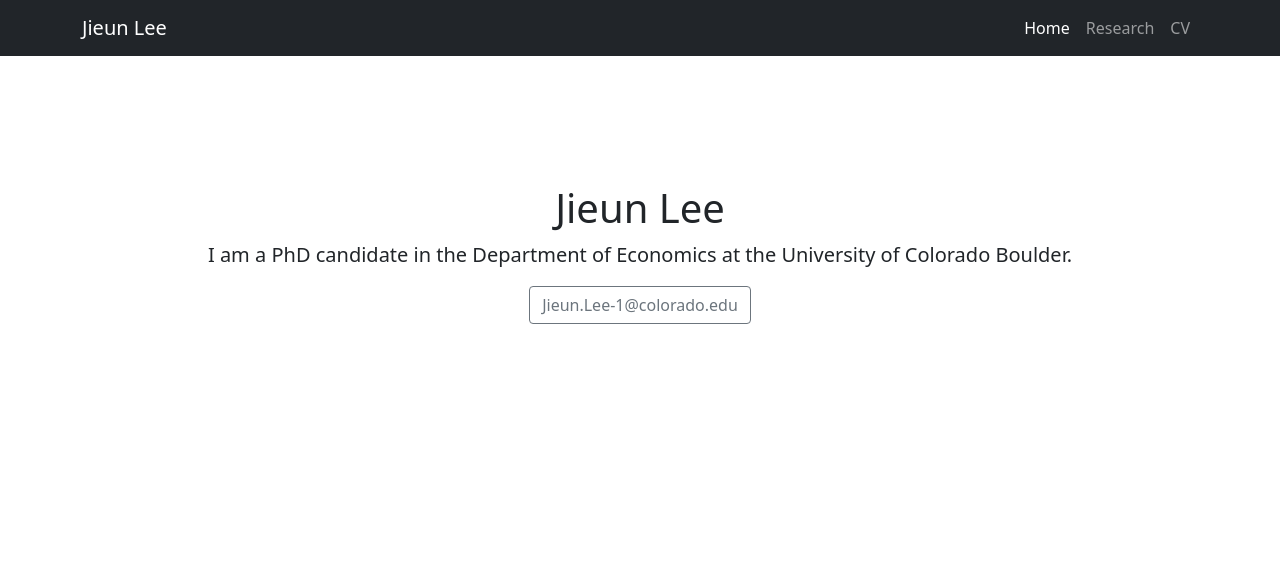
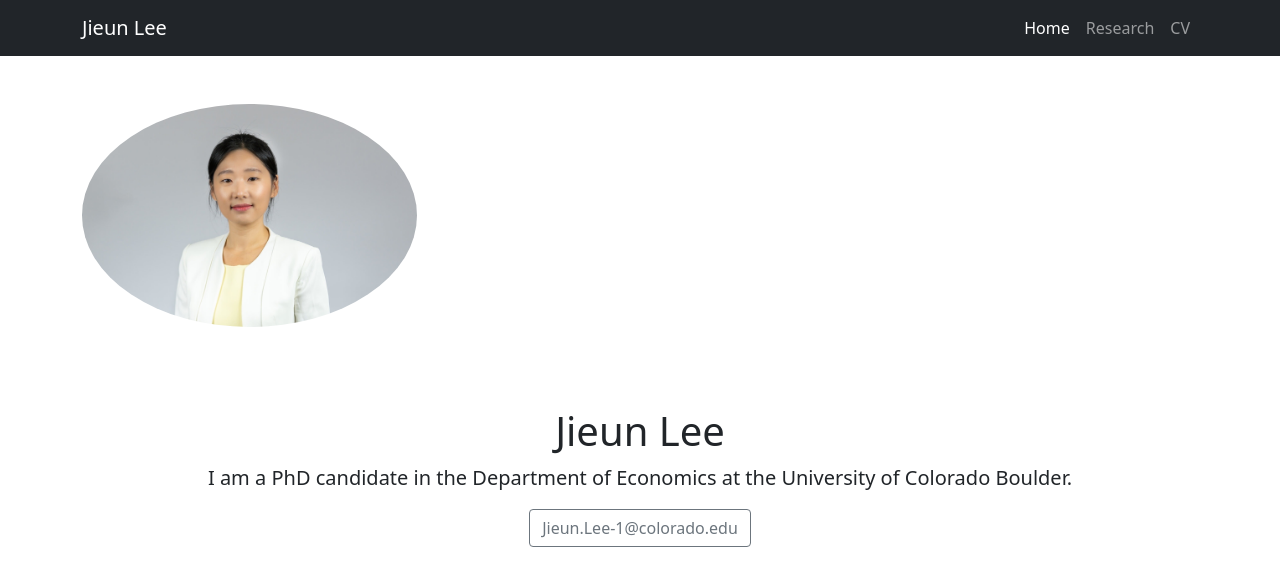
Before and after one commit to JieunHurt/JieunHurt.github.io, a website: page index.html in a window 1280 px wide. Drawn offline with nearby package versions, Linux system fonts and the light colour scheme.

Commit message:
Update index.html

```diff
--- a/index.html
+++ b/index.html
@@ -10,6 +10,11 @@
         <link rel="icon" type="image/x-icon" href="dist/assets/favicon.ico" />
         <!-- Core theme CSS (includes Bootstrap)-->
         <link href="dist/css/styles.css" rel="stylesheet" />
+        <style>
+            img {
+  border-radius: 50%;
+}
+        </style>
     </head>
     <body>
         <!-- Responsive navbar-->
@@ -29,7 +34,7 @@
         <!-- Page content-->
         <div class="container">
              <div class="row gx-4 gx-lg-5 align-items-center my-5">
-                 <p style="text-align:center;"><img src="" style="float: left; margin-right: 15px;" width="30%" /> <p>
+                 <p style="text-align:center;"><img src="assets/IMG_8690.JPG" style="float: left; margin-right: 15px;" width="30%" /> <p>
             </div>
             <div class="text-center mt-5">
                 <h1>Jieun Lee</h1>
```
